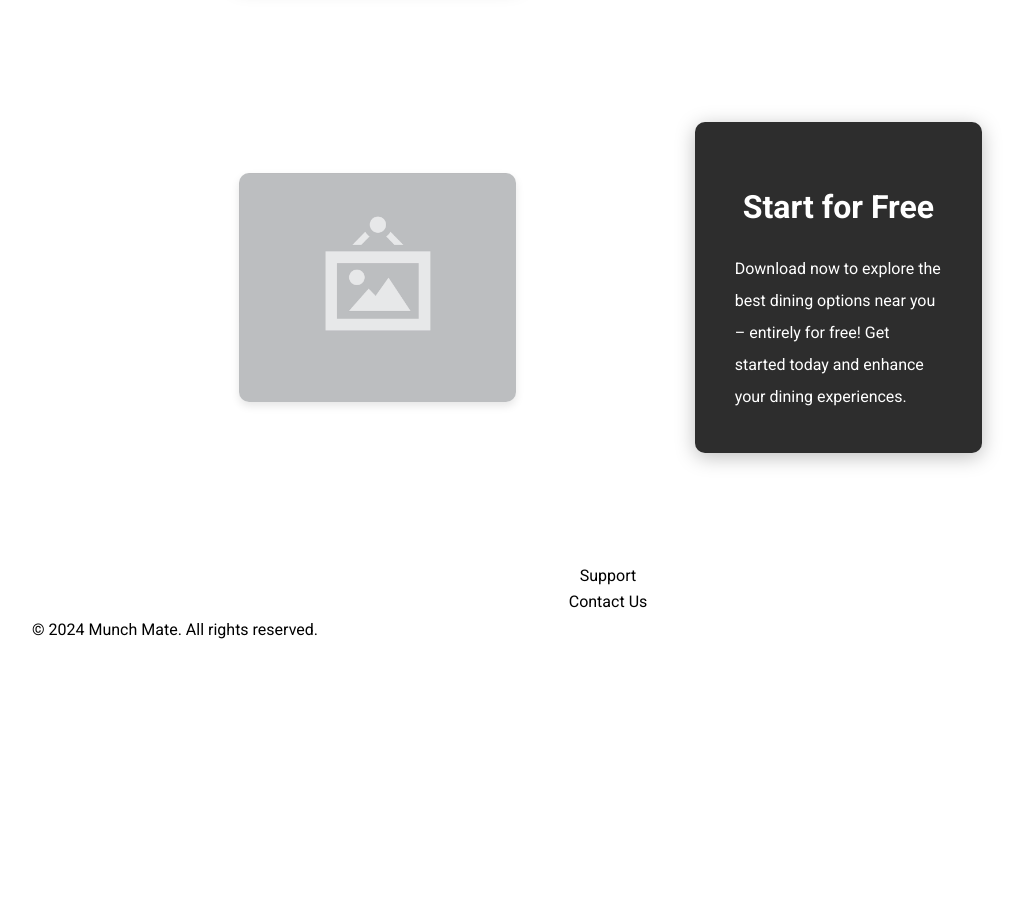
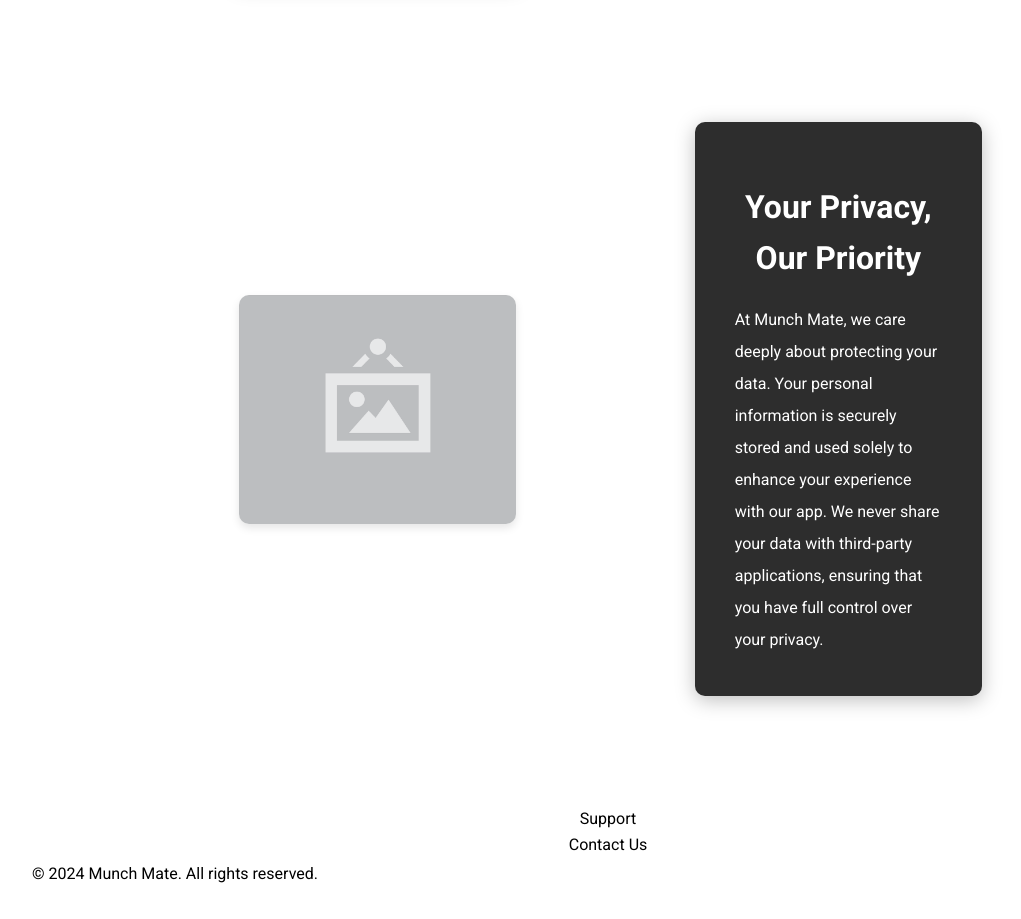
Before and after one commit to b3arrr/munch-mate, a plain HTML site: page html/theapp.html in a window 1280 px wide. Shown: the part 1740-2659 px from the top of the page, without its empty margins (32-1053 px from the left). Before the commit the page ends 2476 px from the top, so only its background shows below. Drawn offline with Linux system fonts and the light colour scheme.

Commit message:
edited privacy

```diff
--- a/html/theapp.html
+++ b/html/theapp.html
@@ -68,14 +68,17 @@
                 <img src="../img/image.png" alt="" />
 
 
-                <div class="card">
-                    <h2>Start for Free</h2>
-                    <p>
-                        Download now to explore the best dining options near you
-                        – entirely for free! Get started today and enhance your
-                        dining experiences.
-                    </p>
-                </div>
+             <!-- Updated Privacy Card -->
+             <div class="card">
+                <h2>Your Privacy, Our Priority</h2>
+                <p>
+                    At Munch Mate, we care deeply about protecting your data.
+                    Your personal information is securely stored and used solely to
+                    enhance your experience with our app. We never share your data
+                    with third-party applications, ensuring that you have full control
+                    over your privacy.
+                </p>
+            </div>
             </div>
         </main>
 
```
